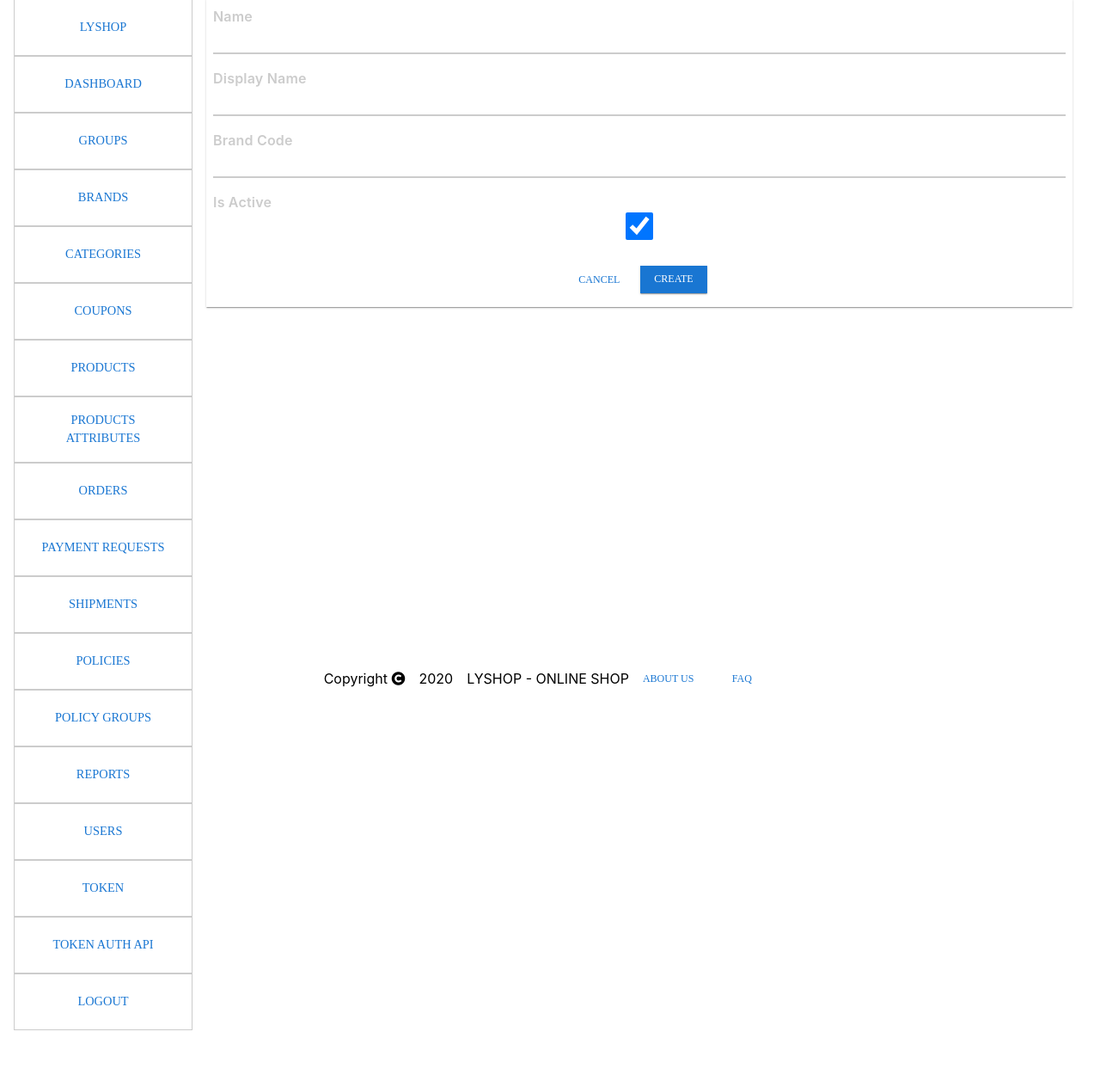
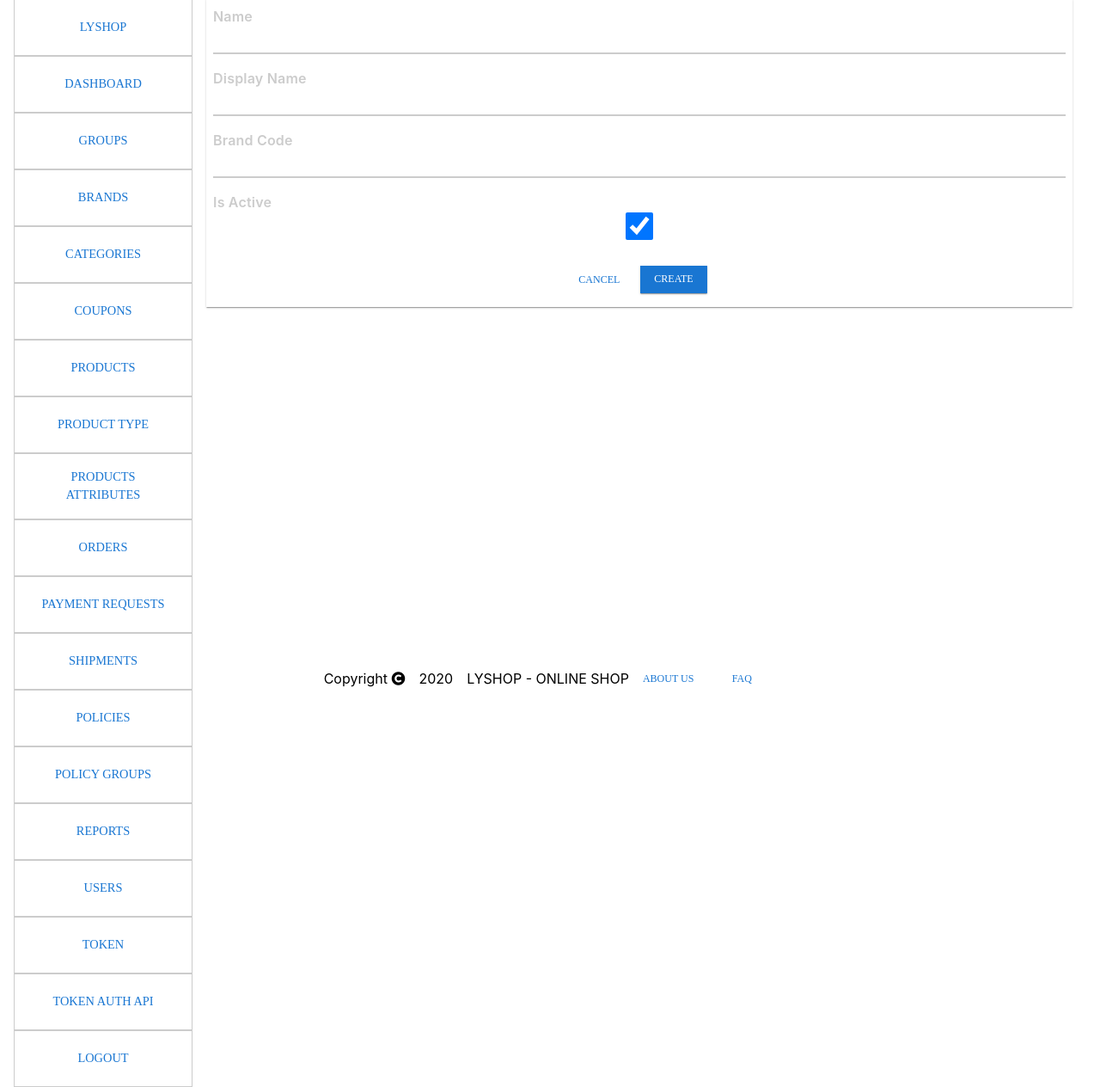
Before and after one commit to cyrildzumts/lyshop, a Django app: page /dashboard/brands/create/ in a window 1280 px wide. Shown: the part 115-1379 px from the top of the page at 86% size. Before the commit the page ends 1313 px from the top, so only its background shows below. Run offline with Django 3.2, Linux system fonts and the light colour scheme; the visitor is signed in with stand-in values (Sample User, id 1); data that the repository does not hold is empty; some libraries are stand-ins or nearby versions.

Commit message:
minor update

```diff
--- a/dashboard/templates/dashboard_base.html
+++ b/dashboard/templates/dashboard_base.html
@@ -59,6 +59,7 @@
                               {% if can_view_coupon %}<li class="docklet"><a class="mat-button mat-button-text" href="{% url 'dashboard:coupons'%}">{% trans "Coupons" %}</a></li>{% endif %}
                               {% if can_view_product %}
                               <li class="docklet"><a class="mat-button mat-button-text" href="{% url 'dashboard:products'%}">{% trans "Products" %}</a></li>
+                              <li class="docklet"><a class="mat-button mat-button-text" href="{% url 'dashboard:product-types'%}">{% trans "Product Type" %}</a></li>
                               <li class="docklet"><a class="mat-button mat-button-text" href="{% url 'dashboard:attributes'%}">{% trans "Products Attributes" %}</a></li>
                               {% endif %}
                                {% if can_view_order %}<li class="docklet"><a class="mat-button mat-button-text" href="{% url 'dashboard:orders'%}">{% trans "Orders" %}</a></li>{% endif %}
```
